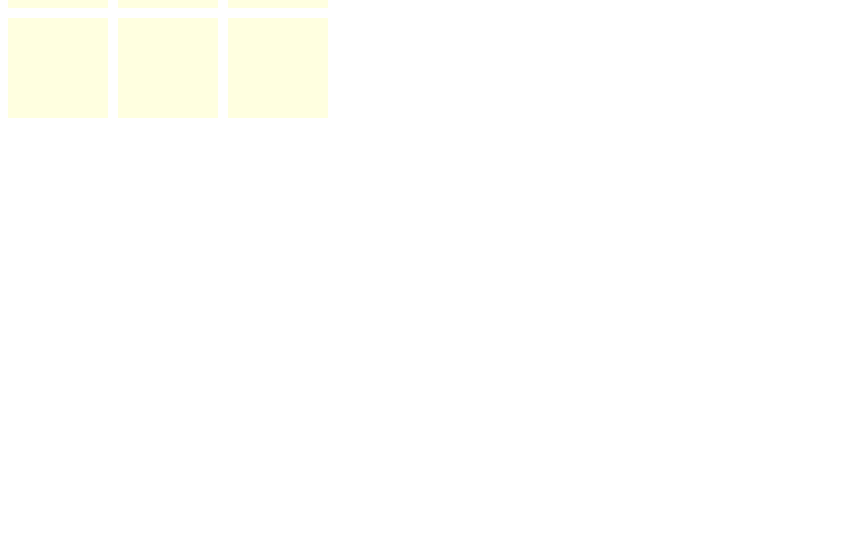
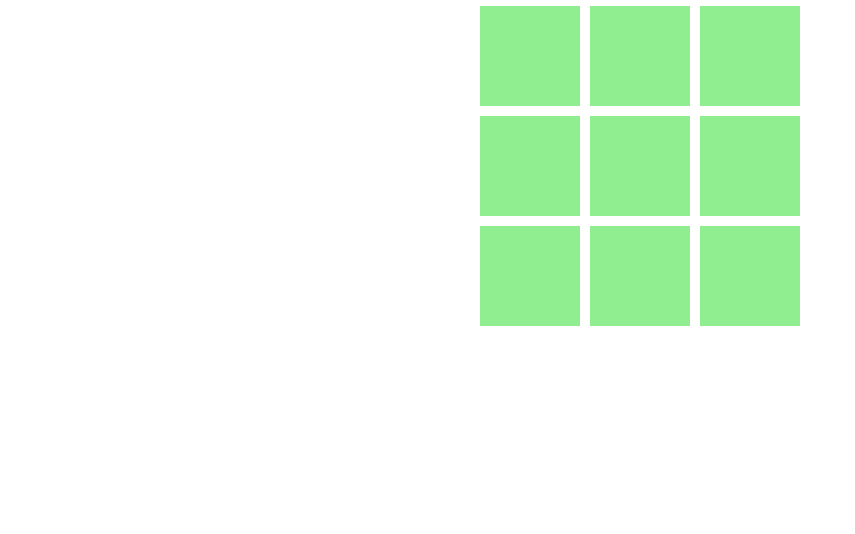
Before and after one commit to KevinLamza/odin-tic-tac-toe, a plain HTML site: page index.html in a window 1280 px wide. Shown: the part 282-816 px from the top of the page, without its empty margins (0-855 px from the left). Drawn offline with Linux system fonts and the light colour scheme.

Commit message:
Add proper CSS styling

```diff
--- a/index.html
+++ b/index.html
@@ -8,6 +8,7 @@
     <title>Document</title>
 </head>
 <body>
+    <div class="container">
         <h1>Tic Tac Toe</h1>
         <div class="board">
             <div class="field" id="0"></div>
@@ -23,5 +24,6 @@
         <dialog>
             <div class="announcement"></div>
         </dialog>
+    </div>
 </body>
 </html>
--- a/styles.css
+++ b/styles.css
@@ -1,4 +1,13 @@
+.container {
+    height: 100vh;
+    display: flex;
+    flex-direction: column;
+    justify-content: center;
+    align-items: center;
+}
+
 .board {
+    font-size: 60px;
     display: grid;
     grid-template-columns: repeat(3, 100px);
     grid-template-rows: repeat(3, 100px);
@@ -6,5 +15,10 @@
 }
 
 .field {
-    background-color: lightyellow;
+    display: flex;
+    justify-content: center;
+    align-items: center;
+    width: 100%;
+    height: 100%;
+    background-color: lightgreen;
 }
```
Lines whose indentation alone changed are shown as unchanged.
